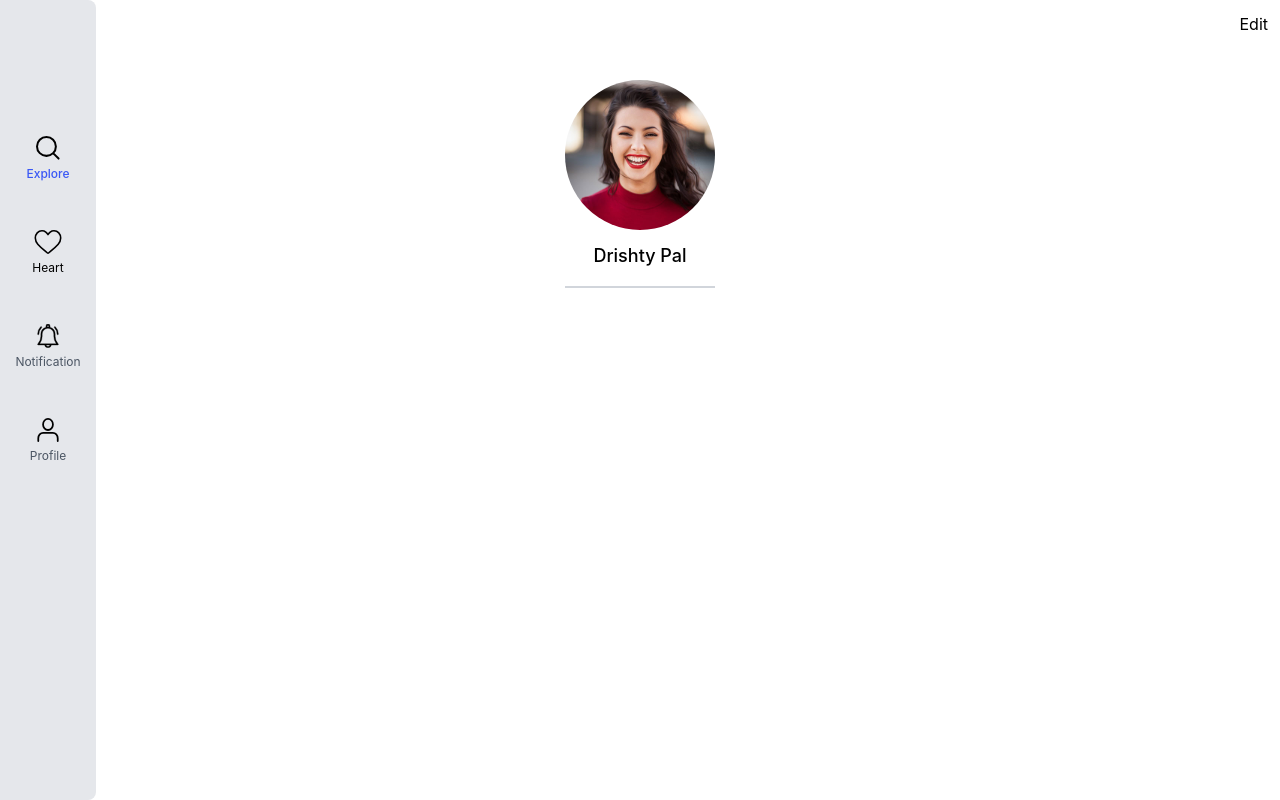
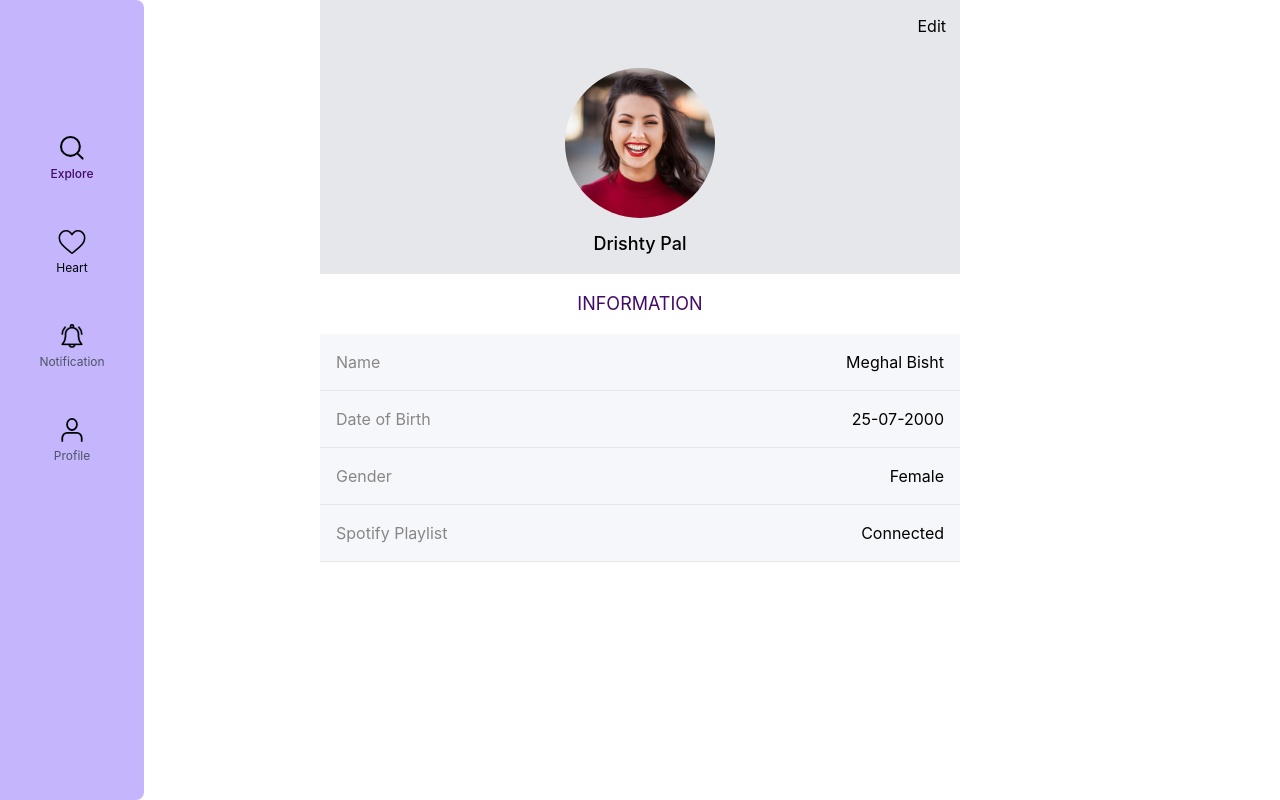
Before and after one commit to Sangini-Org/Sangini-Frontend, a React (Create React App) app: page /profile in a window 1280 px wide. Built offline with nearby package versions, Linux system fonts and the light colour scheme.

Commit message:
profile & design updates

```diff
--- a/src/App.css
+++ b/src/App.css
@@ -40,9 +40,13 @@ button:focus, .btn:focus, input:focus {
 }
 
 .active {
-  color: #3a58f5;
+  color: #440a67;
 }
 
 .lsWrapper {
   background-color: rgba(201, 201, 201, 0.34) !important;
 }
+
+.mainHeading {
+  color: #440a67;
+}
--- a/src/Component/Landing/Landing.module.css
+++ b/src/Component/Landing/Landing.module.css
@@ -3,15 +3,15 @@
 }
 
 .loginBtn {
-    background-color: red;
+    background-color: #440a67;
 }
 
 .signupBtn {
-    background-color: blue;
+    background-color: #c060a1;
 }
 
 .socialMediaBtn {
-    background-color: green;
+    background-color: #440a67;
 }
 
 .landingImg {
--- a/src/Component/Landing/Landing.tsx
+++ b/src/Component/Landing/Landing.tsx
@@ -40,24 +40,24 @@ export default function Landing() {
     <div className={`h-full text-center flex flex-center flex-col mx-auto py-2 px-3 ${styles.baseContainer}`}>
       <div className="w-full h-3/5 flex-center flex flex-col">
         <img className={styles.landingImg} src={sliderImages[slider]} alt="music_background_image" />
-        <h1 className="text-3xl font-medium py-10 px-3 text-blue-700">{sliderHeadings[slider]}</h1>
+        <h1 className="text-3xl font-medium py-10 px-3 mainHeading">{sliderHeadings[slider]}</h1>
         <p className="break-words w-3/4 font-light px-2 text-lg">{sliderTexts[slider]}</p>
       </div>
       <div className="sliderWrapper mt-8 mb-3">
         <button
           onClick={() => handleSlider(0)}
           className={
-            (slider === 0 ? 'bg-blue-600' : 'bg-gray-300') + ' rounded-xl mx-2 p-1.5 w-12 h-1 border-gray-400'
+            (slider === 0 ? 'bg-purple-900' : 'bg-gray-300') + ' rounded-xl mx-2 p-1.5 w-12 h-1 border-gray-400'
           }></button>
         <button
           onClick={() => handleSlider(1)}
           className={
-            (slider === 1 ? 'bg-blue-600' : 'bg-gray-300') + ' rounded-xl mx-2 p-1.5 w-12 h-1 border-gray-400'
+            (slider === 1 ? 'bg-purple-900' : 'bg-gray-300') + ' rounded-xl mx-2 p-1.5 w-12 h-1 border-gray-400'
           }></button>
         <button
           onClick={() => handleSlider(2)}
           className={
-            (slider === 2 ? 'bg-blue-600' : 'bg-gray-300') + ' rounded-xl mx-2 p-1.5 w-12 h-1 border-gray-400'
+            (slider === 2 ? 'bg-purple-900' : 'bg-gray-300') + ' rounded-xl mx-2 p-1.5 w-12 h-1 border-gray-400'
           }></button>
       </div>
       <div>
--- a/src/Component/Login/Login.module.css
+++ b/src/Component/Login/Login.module.css
@@ -3,9 +3,9 @@
 }
 
 .title {
-    color: hsl(230, 90%, 59%);
+    color: #440a67;
 }
 
 .loginBtn {
-    background: #3a58f5 0% 0% no-repeat padding-box !important;
+    background: #440a67 0% 0% no-repeat padding-box !important;
 }
--- a/src/Component/NavBar/NavBar.tsx
+++ b/src/Component/NavBar/NavBar.tsx
@@ -3,7 +3,7 @@ import { ExploreIcon, HeartIcon, NotificationIcon, ProfileIcon } from '../Utils/
 
 function NavBar() {
   return (
-    <div className="bg-gray-200	md:absolute md:w-24 md:h-full md:m-auto md:rounded-r-lg">
+    <div className="bg-purple-300 md:absolute md:w-36 md:h-full md:m-auto md:rounded-r-lg">
       <nav className="tabs flex justify-center text-xs md:flex-col md:items-center md:py-28">
         <button
           data-target="panel-1"
--- a/src/Component/Profile/Profile.module.css
+++ b/src/Component/Profile/Profile.module.css
@@ -2,3 +2,17 @@
     height: 150px;
     width: 150px;
 }
+
+.infoBox div {
+    display: flex;
+    justify-content: space-between;
+    background-color: #F6F7FA;
+}
+
+.infoBox p {
+    padding: 1rem;
+}
+
+.infoBox p:nth-child(1) {
+    color: #878787;
+}
--- a/src/Component/Profile/Profile.tsx
+++ b/src/Component/Profile/Profile.tsx
@@ -6,16 +6,43 @@ import user from '../Utils/Images/user.jpg';
 export default function Profile() {
   return (
     <div className="flex flex-col min-h-full">
-      <div className="p-3 flex justify-end">
-        <h1>Edit</h1>
+      <div className="flex-1 h-full md:w-1/2 md:m-auto">
+        <div className="bg-gray-200">
+          <div className="p-3.5 flex justify-end">
+            <h1>Edit</h1>
+          </div>
+          <div className="flex justify-center">
+            <div className="w-full flex flex-center flex-col mt-4">
+              <img className={`${styles.userImg} rounded-full`} src={user} alt="user" />
+              <input type="file" className="hidden" />
+              <p className="pb-4 font-medium text-lg m-3 mb-0">Drishty Pal</p>
+            </div>
+          </div>
+        </div>
+        <div className={`${styles.infoBox} flex-1`}>
+          <h1 className="text-center m-4 mainHeading text-lg uppercase">Information</h1>
+          <div>
+            <p>Name</p>
+            <p>Meghal Bisht</p>
+          </div>
+          <hr />
+          <div>
+            <p>Date of Birth</p>
+            <p>25-07-2000</p>
+          </div>
+          <hr />
+          <div>
+            <p>Gender</p>
+            <p>Female</p>
+          </div>
+          <hr />
+          <div>
+            <p>Spotify Playlist</p>
+            <p>Connected</p>
+          </div>
+          <hr />
+        </div>
       </div>
-      <main className="flex flex-1 justify-center">
-        <div className="mt-8 text-center">
-          <img className={`${styles.userImg} rounded-full`} src={user} alt="user" />
-          <input type="file" className="hidden" />
-          <p className="border-b-2 border-gray-300 pb-4 font-medium text-lg	my-3">Drishty Pal</p>
-        </div>
-      </main>
       <NavBar />
     </div>
   );
--- a/src/Component/ResetPassword/ResetPassword.module.css
+++ b/src/Component/ResetPassword/ResetPassword.module.css
@@ -3,9 +3,9 @@
 }
 
 .resetBtn {
-    background: #3a58f5 0% 0% no-repeat padding-box !important;
+    background: #440a67 0% 0% no-repeat padding-box !important;
 }
 
 .title {
-    color: hsl(230, 90%, 59%);
+    color: #440a67;
 }
--- a/src/Component/SignUp/SignUp.module.css
+++ b/src/Component/SignUp/SignUp.module.css
@@ -3,9 +3,9 @@
 }
 
 .title {
-  color: hsl(230, 90%, 59%);
+  color: #440a67;
 }
 
 .signupBtn {
-  background: #3a58f5 0% 0% no-repeat padding-box !important;
+  background: #440a67 0% 0% no-repeat padding-box !important;
 }
--- a/tailwind.config.js
+++ b/tailwind.config.js
@@ -7,6 +7,7 @@ module.exports = {
       '1/4': '25%',
       '1/2': '50%',
       '3/4': '75%',
+      500: '500px',
       '1/3': '33.333%',
       full: '100%',
     },
```
